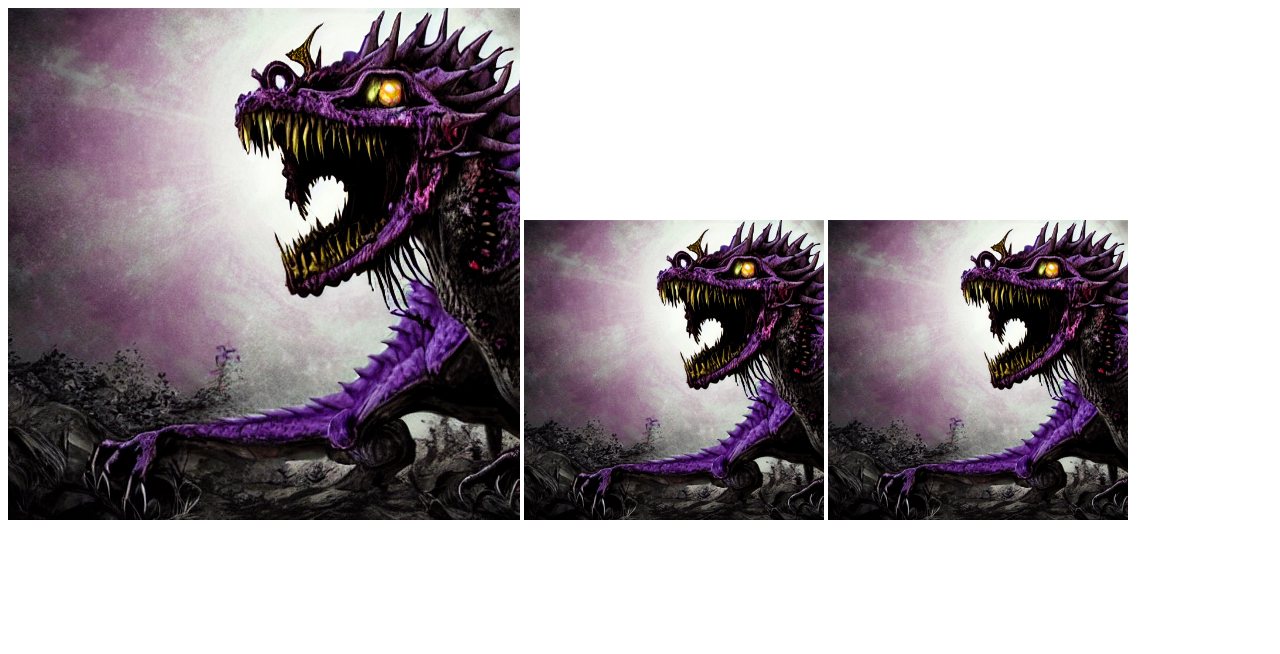
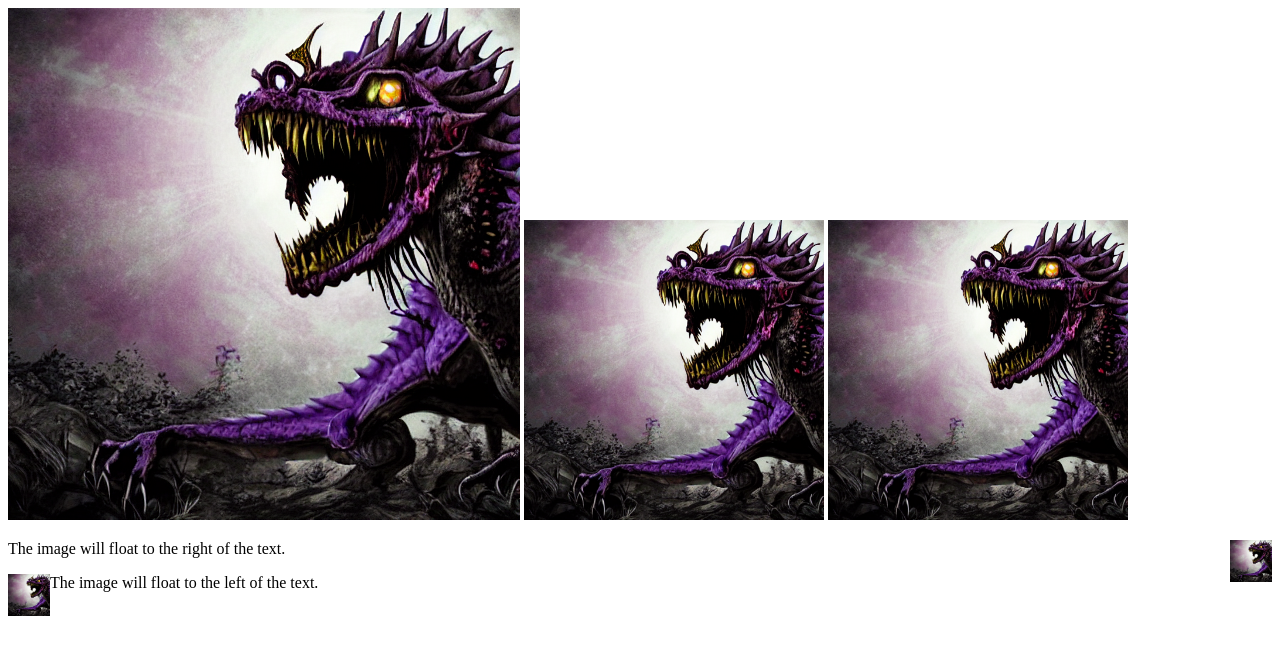
Before and after one commit to EirikaDoesntCode/learningfromw3schools, a plain HTML site: page html_and_css_testing/images.html in a window 1280 px wide. Drawn offline with Linux system fonts and the light colour scheme.

Commit message:
Floating Images

```diff
--- a/html_and_css_testing/images.html
+++ b/html_and_css_testing/images.html
@@ -14,6 +14,9 @@
 
     <img src="img/Aigen_dragon1.png" alt="Ai generated dragon" title="style, width height" style="width:300px;height:300px;">
 
+    <p><img src="img/Aigen_dragon1.png" alt="Ai generated dragon" style="float:right;width:42px;height:42px;"> The image will float to the right of the text.</p>
+
+    <p><img src="img/Aigen_dragon1.png" alt="Ai generated dragon" style="float:left;width:42px;height:42px;"> The image will float to the left of the text.</p>
 </body>
 
 </html>
```
